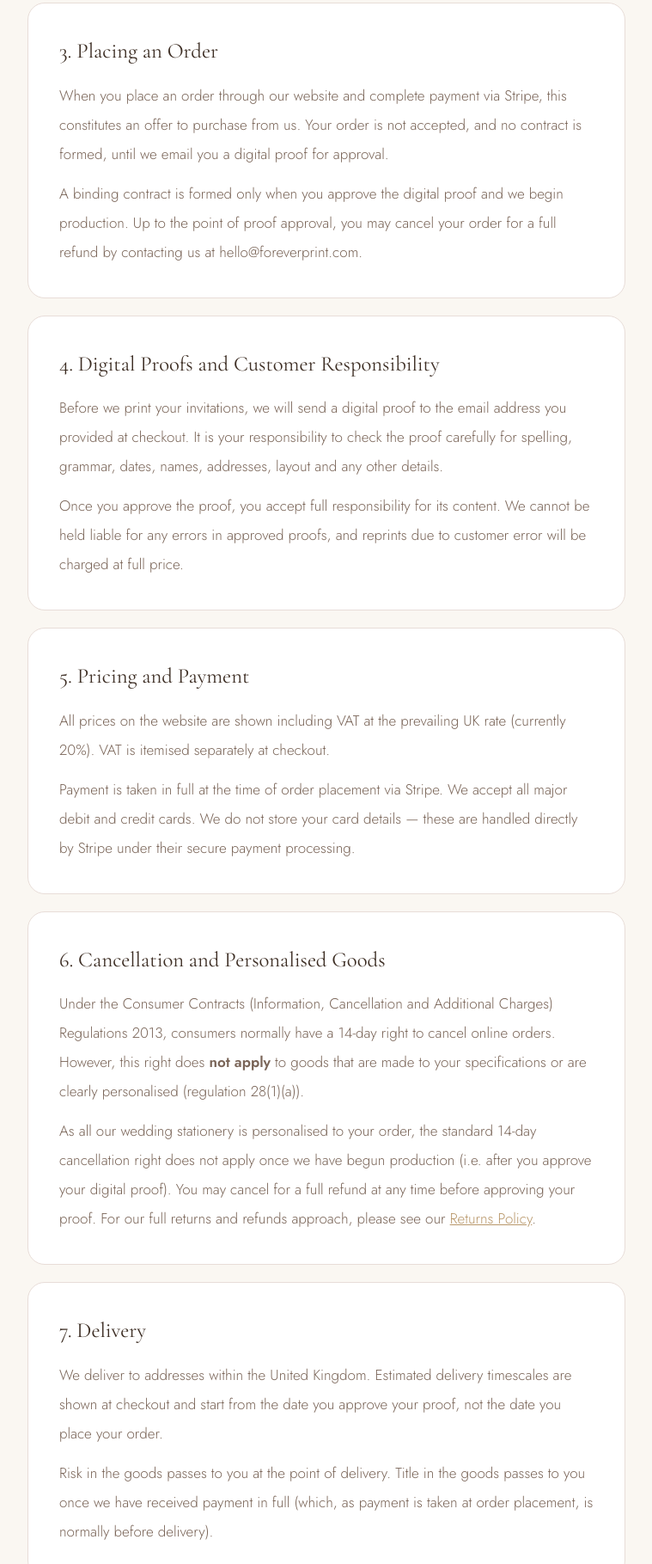
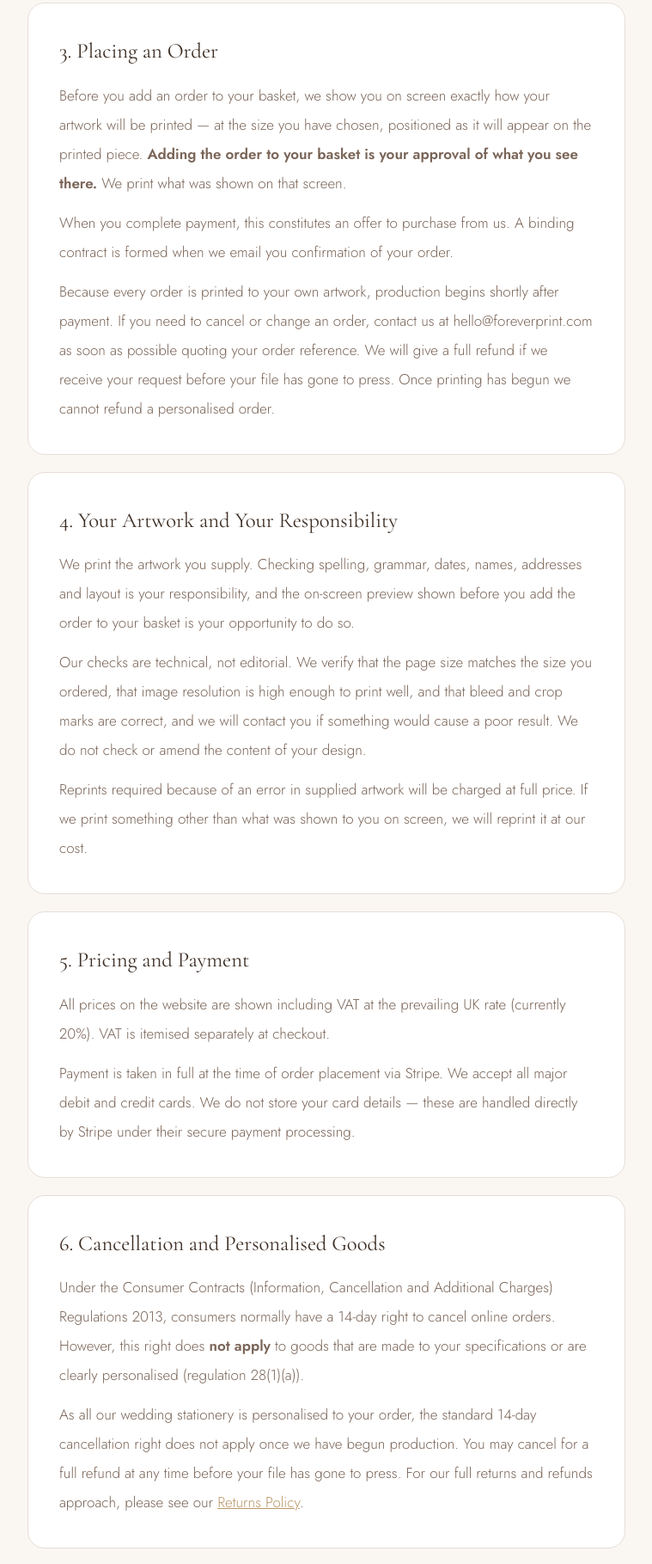
Before and after one commit to nicholasdlgreen/invitations-site, a website: page terms.html in a window 1280 px wide. Shown: the part 958-2777 px from the top of the page at 86% size, without its empty margins (260-1019 px from the left). Drawn offline with nearby package versions, Linux system fonts and the light colour scheme.

Commit message:
Approval happens on screen at Add to Basket
The terms described a proofing service that does not exist. They now
describe what the site actually does: the customer sees exactly how their
artwork will print, adding it to the basket is their approval, and we
print what was on that screen.

- Terms 3 (Placing an Order): approval is the on-screen preview at Add to
  Basket; the contract forms on our order confirmation email; cancellation
  is possible until the file goes to press, not until an approval that
  never comes
- Terms 4 is now "Your Artwork and Your Responsibility": content is the
  customer's, our checks are technical (size, resolution, bleed) and not
  editorial, and if we print something other than what was shown on screen
  we reprint at our cost
- Returns: "Cancellations Before Printing", same basis
- Remaining proof wording cleared from delivery, tracking, privacy and the
  wedding albums page

Also fixes the job ticket saying "No delivery address was submitted" when
the customer had given one: the ticket read the address from Stripe, which
never has it, because we collect it in our own checkout form. It now falls
back to the address stored on the order — confirmed present in the
database for every recent order. The ticket also now states which delivery
service was paid for, which the printer needs and never had.

Co-Authored-By: Claude Opus 5 <noreply@anthropic.com>

```diff
--- a/terms.html
+++ b/terms.html
@@ -38,14 +38,16 @@
 
     <div style="background:var(--white);border:1px solid var(--border);border-radius:20px;padding:36px;margin-bottom:20px;">
       <h2 class="serif" style="font-size:1.3rem;font-weight:400;margin-bottom:14px;">3. Placing an Order</h2>
-      <p style="font-size:var(--text-sm);color:var(--soft);line-height:2;margin-bottom:12px;">When you place an order through our website and complete payment via Stripe, this constitutes an offer to purchase from us. Your order is not accepted, and no contract is formed, until we email you a digital proof for approval.</p>
-      <p style="font-size:var(--text-sm);color:var(--soft);line-height:2;">A binding contract is formed only when you approve the digital proof and we begin production. Up to the point of proof approval, you may cancel your order for a full refund by contacting us at hello@foreverprint.com.</p>
+      <p style="font-size:var(--text-sm);color:var(--soft);line-height:2;margin-bottom:12px;">Before you add an order to your basket, we show you on screen exactly how your artwork will be printed &mdash; at the size you have chosen, positioned as it will appear on the printed piece. <strong>Adding the order to your basket is your approval of what you see there.</strong> We print what was shown on that screen.</p>
+      <p style="font-size:var(--text-sm);color:var(--soft);line-height:2;margin-bottom:12px;">When you complete payment, this constitutes an offer to purchase from us. A binding contract is formed when we email you confirmation of your order.</p>
+      <p style="font-size:var(--text-sm);color:var(--soft);line-height:2;">Because every order is printed to your own artwork, production begins shortly after payment. If you need to cancel or change an order, contact us at hello@foreverprint.com as soon as possible quoting your order reference. We will give a full refund if we receive your request before your file has gone to press. Once printing has begun we cannot refund a personalised order.</p>
     </div>
 
     <div style="background:var(--white);border:1px solid var(--border);border-radius:20px;padding:36px;margin-bottom:20px;">
-      <h2 class="serif" style="font-size:1.3rem;font-weight:400;margin-bottom:14px;">4. Digital Proofs and Customer Responsibility</h2>
-      <p style="font-size:var(--text-sm);color:var(--soft);line-height:2;margin-bottom:12px;">Before we print your invitations, we will send a digital proof to the email address you provided at checkout. It is your responsibility to check the proof carefully for spelling, grammar, dates, names, addresses, layout and any other details.</p>
-      <p style="font-size:var(--text-sm);color:var(--soft);line-height:2;">Once you approve the proof, you accept full responsibility for its content. We cannot be held liable for any errors in approved proofs, and reprints due to customer error will be charged at full price.</p>
+      <h2 class="serif" style="font-size:1.3rem;font-weight:400;margin-bottom:14px;">4. Your Artwork and Your Responsibility</h2>
+      <p style="font-size:var(--text-sm);color:var(--soft);line-height:2;margin-bottom:12px;">We print the artwork you supply. Checking spelling, grammar, dates, names, addresses and layout is your responsibility, and the on-screen preview shown before you add the order to your basket is your opportunity to do so.</p>
+      <p style="font-size:var(--text-sm);color:var(--soft);line-height:2;margin-bottom:12px;">Our checks are technical, not editorial. We verify that the page size matches the size you ordered, that image resolution is high enough to print well, and that bleed and crop marks are correct, and we will contact you if something would cause a poor result. We do not check or amend the content of your design.</p>
+      <p style="font-size:var(--text-sm);color:var(--soft);line-height:2;">Reprints required because of an error in supplied artwork will be charged at full price. If we print something other than what was shown to you on screen, we will reprint it at our cost.</p>
     </div>
 
     <div style="background:var(--white);border:1px solid var(--border);border-radius:20px;padding:36px;margin-bottom:20px;">
@@ -57,12 +59,12 @@
     <div style="background:var(--white);border:1px solid var(--border);border-radius:20px;padding:36px;margin-bottom:20px;">
       <h2 class="serif" style="font-size:1.3rem;font-weight:400;margin-bottom:14px;">6. Cancellation and Personalised Goods</h2>
       <p style="font-size:var(--text-sm);color:var(--soft);line-height:2;margin-bottom:12px;">Under the Consumer Contracts (Information, Cancellation and Additional Charges) Regulations 2013, consumers normally have a 14-day right to cancel online orders. However, this right does <strong>not apply</strong> to goods that are made to your specifications or are clearly personalised (regulation 28(1)(a)).</p>
-      <p style="font-size:var(--text-sm);color:var(--soft);line-height:2;">As all our wedding stationery is personalised to your order, the standard 14-day cancellation right does not apply once we have begun production (i.e. after you approve your digital proof). You may cancel for a full refund at any time before approving your proof. For our full returns and refunds approach, please see our <a href="/returns.html" style="color:var(--gold);text-decoration:underline;">Returns Policy</a>.</p>
+      <p style="font-size:var(--text-sm);color:var(--soft);line-height:2;">As all our wedding stationery is personalised to your order, the standard 14-day cancellation right does not apply once we have begun production. You may cancel for a full refund at any time before your file has gone to press. For our full returns and refunds approach, please see our <a href="/returns.html" style="color:var(--gold);text-decoration:underline;">Returns Policy</a>.</p>
     </div>
 
     <div style="background:var(--white);border:1px solid var(--border);border-radius:20px;padding:36px;margin-bottom:20px;">
       <h2 class="serif" style="font-size:1.3rem;font-weight:400;margin-bottom:14px;">7. Delivery</h2>
-      <p style="font-size:var(--text-sm);color:var(--soft);line-height:2;margin-bottom:12px;">We deliver to addresses within the United Kingdom. Estimated delivery timescales are shown at checkout and start from the date you approve your proof, not the date you place your order.</p>
+      <p style="font-size:var(--text-sm);color:var(--soft);line-height:2;margin-bottom:12px;">We deliver to addresses within the United Kingdom. Estimated delivery timescales are shown at checkout and start from the date you place your order.</p>
       <p style="font-size:var(--text-sm);color:var(--soft);line-height:2;">Risk in the goods passes to you at the point of delivery. Title in the goods passes to you once we have received payment in full (which, as payment is taken at order placement, is normally before delivery).</p>
     </div>
 
@@ -75,7 +77,7 @@
 
     <div style="background:var(--white);border:1px solid var(--border);border-radius:20px;padding:36px;margin-bottom:20px;">
       <h2 class="serif" style="font-size:1.3rem;font-weight:400;margin-bottom:14px;">9. Faulty or Damaged Goods</h2>
-      <p style="font-size:var(--text-sm);color:var(--soft);line-height:2;">If your invitations arrive damaged, faulty, or differ from the approved proof, please contact us at hello@foreverprint.com within 7 days of delivery, with photos of the issue. We will reprint at no charge or refund the affected items at our discretion. This does not affect your statutory rights under the Consumer Rights Act 2015.</p>
+      <p style="font-size:var(--text-sm);color:var(--soft);line-height:2;">If your invitations arrive damaged, faulty, or differ from the artwork you approved on screen, please contact us at hello@foreverprint.com within 7 days of delivery, with photos of the issue. We will reprint at no charge or refund the affected items at our discretion. This does not affect your statutory rights under the Consumer Rights Act 2015.</p>
     </div>
 
     <div style="background:var(--white);border:1px solid var(--border);border-radius:20px;padding:36px;margin-bottom:20px;">
```
Also changed, not shown: delivery.html (+1 -1 lines), netlify/functions/stripe-webhook.js (+8 -0 lines), privacy.html (+1 -1 lines), returns.html (+4 -4 lines), wedding-albums.html (+1 -1 lines).
